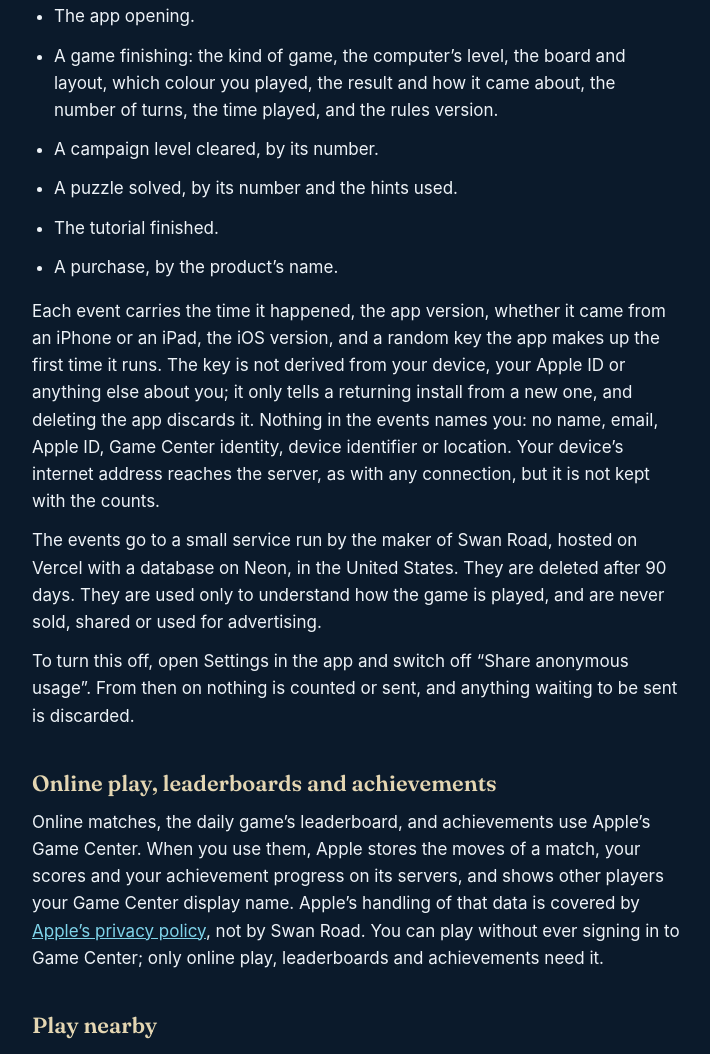
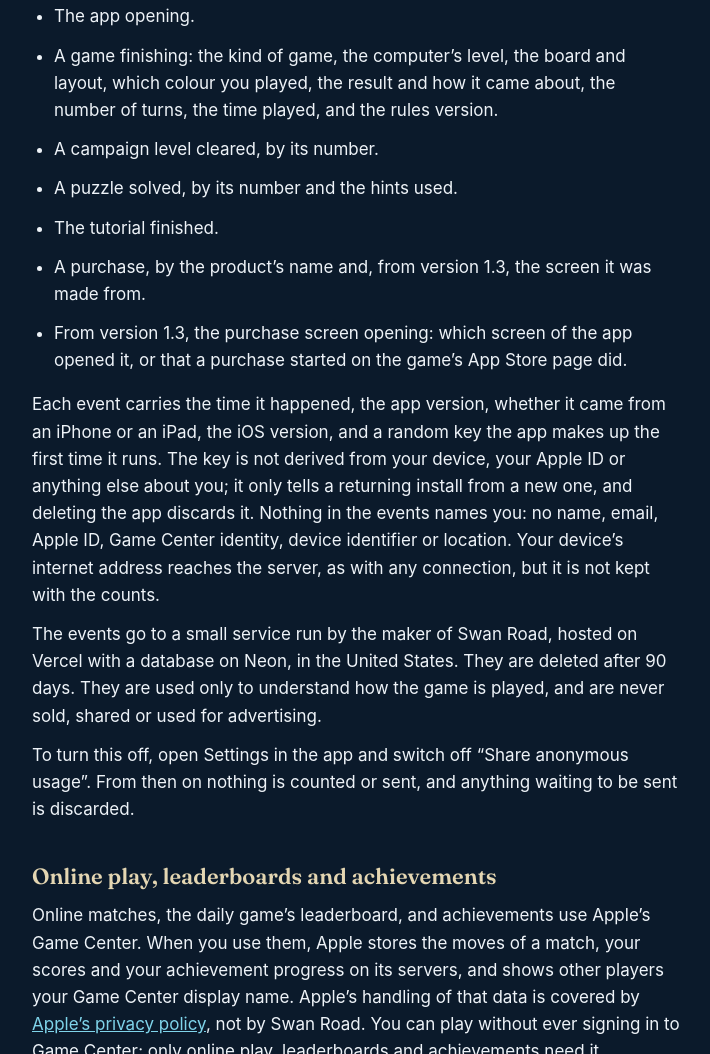
Before and after one commit to jbmatheson/swanroad-site, a plain HTML site: page privacy/index.html in a window 1280 px wide. Shown: the part 806-1860 px from the top of the page, without its empty margins (284-994 px from the left). Drawn offline with Linux system fonts and the light colour scheme.

Commit message:
Privacy: from version 1.3 the app counts the purchase screen opening
Version 1.3 counts one new thing: each time the purchase screen opens, and
which screen of the app opened it or that a purchase started on the App Store
page did. A purchase is counted with the same screen. The policy lists every
count by name, so both lines say "from version 1.3".

Published ahead of 1.3's release so it is in place before any copy counts it.
The date stays 17 November 2026, today.

Co-Authored-By: Claude Fable 5.2 <noreply@anthropic.com>

```diff
--- a/privacy/index.html
+++ b/privacy/index.html
@@ -63,7 +63,8 @@
     <li>A campaign level cleared, by its number.</li>
     <li>A puzzle solved, by its number and the hints used.</li>
     <li>The tutorial finished.</li>
-    <li>A purchase, by the product’s name.</li>
+    <li>A purchase, by the product’s name and, from version 1.3, the screen it was made from.</li>
+    <li>From version 1.3, the purchase screen opening: which screen of the app opened it, or that a purchase started on the game’s App Store page did.</li>
   </ul>
   <p>Each event carries the time it happened, the app version, whether it came from an iPhone or an iPad, the iOS version, and a random key the app makes up the first time it runs. The key is not derived from your device, your Apple ID or anything else about you; it only tells a returning install from a new one, and deleting the app discards it. Nothing in the events names you: no name, email, Apple ID, Game Center identity, device identifier or location. Your device’s internet address reaches the server, as with any connection, but it is not kept with the counts.</p>
   <p>The events go to a small service run by the maker of Swan Road, hosted on Vercel with a database on Neon, in the United States. They are deleted after 90 days. They are used only to understand how the game is played, and are never sold, shared or used for advertising.</p>
@@ -76,7 +77,7 @@
   <p>Play nearby connects two devices in the same room directly, over Wi‑Fi or Bluetooth. Each device sees the other’s device name while the game lasts. Nothing passes through any server.</p>
 
   <h2>Purchases</h2>
-  <p>Swan Road Complete and the single looks are one-time purchases made through the App Store. Apple processes the payment and records what you own; the app only asks Apple whether a purchase exists. No payment details ever reach Swan Road. A purchase is counted among the usage counts above, by the product’s name only.</p>
+  <p>Swan Road Complete and the single looks are one-time purchases made through the App Store. Apple processes the payment and records what you own; the app only asks Apple whether a purchase exists. No payment details ever reach Swan Road. A purchase is counted among the usage counts above, by the product’s name and, from version 1.3, the screen it was made from.</p>
 
   <h2>This website</h2>
   <p>swanroad.app is hosted on GitHub Pages. When you open a page, your device’s internet address reaches GitHub, as with any website and its host, and GitHub logs it for security; <a href="https://docs.github.com/en/site-policy/privacy-policies/github-general-privacy-statement">GitHub’s privacy statement</a> covers what GitHub does with it. The maker of Swan Road never sees it.</p>
```
